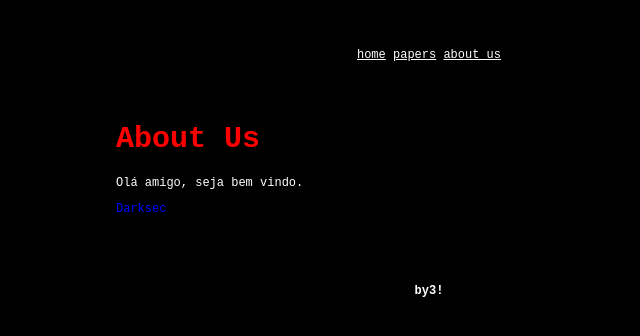
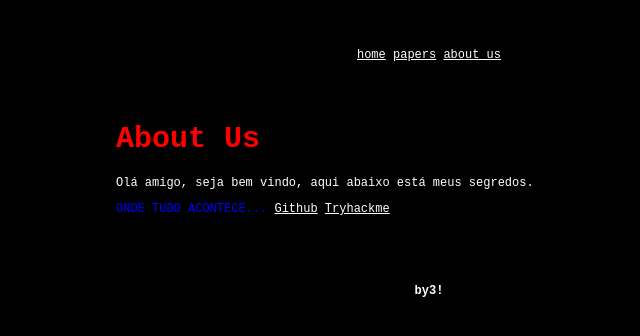
Before and after one commit to NullByte-7w7/NullByte, a plain HTML site: page about_us/about.html in a window 1280 px wide. Shown: the whole page, without its empty margins (211-851 px from the left). Drawn offline with Linux system fonts and the light colour scheme.

Commit message:
Update about.html

```diff
--- a/about_us/about.html
+++ b/about_us/about.html
@@ -25,9 +25,11 @@
             <h1 style="color: red;">About Us</h1>
             <div class="home-text">
                 <p>
-                Olá amigo, seja bem vindo.
+                Olá amigo, seja bem vindo, aqui abaixo está meus segredos.
                 </p>
-                <p span style="color: blue;"> Darksec </span>
+                <p span style="color: blue;"> ONDE TUDO ACONTECE... </span>
+                 <a href="https://github.com/DARKSECshell" >Github</a>
+                 <a href="https://tryhackme.com/p/Darksec" >Tryhackme</a>
 
             </div>
         </div>
```
